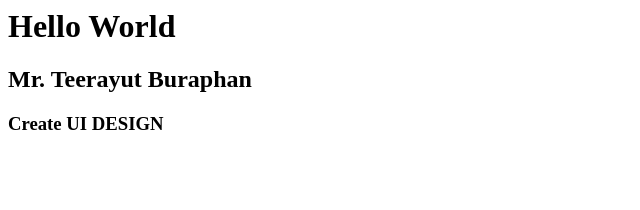
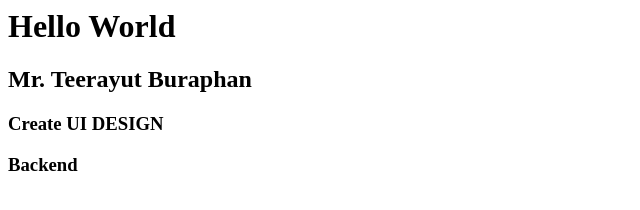
Before and after one commit to teerayut-bee/testGit, a plain HTML site: page index.html in a window 1280 px wide. Shown: the whole page, without its empty margins (0-640 px from the left). Drawn offline with Linux system fonts and the light colour scheme.

Commit message:
เพิ่ม backend
ข้อความ backemd

```diff
--- a/index.html
+++ b/index.html
@@ -8,5 +8,6 @@
     <H1>Hello World</H1>
     <h2>Mr. Teerayut Buraphan</h2>
     <h3>Create UI DESIGN</h3>
+    <h3>Backend</h3>
 </body>
 </html>
```
